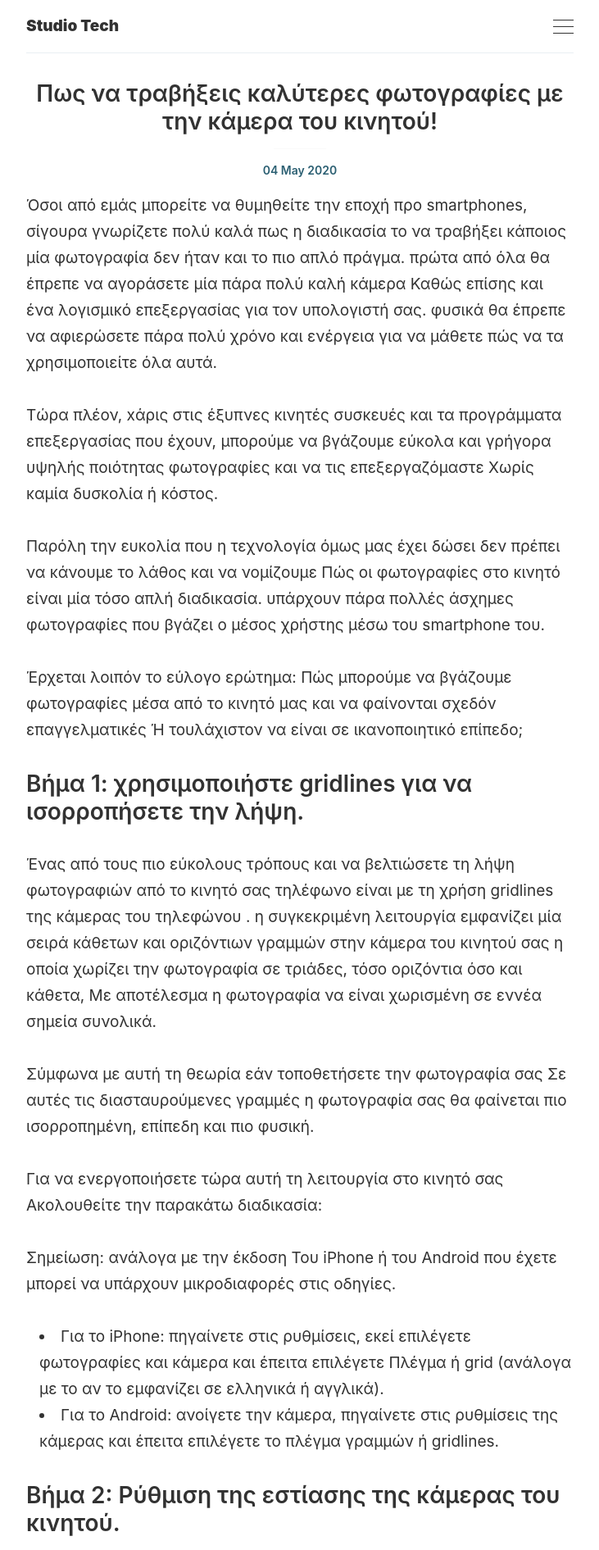
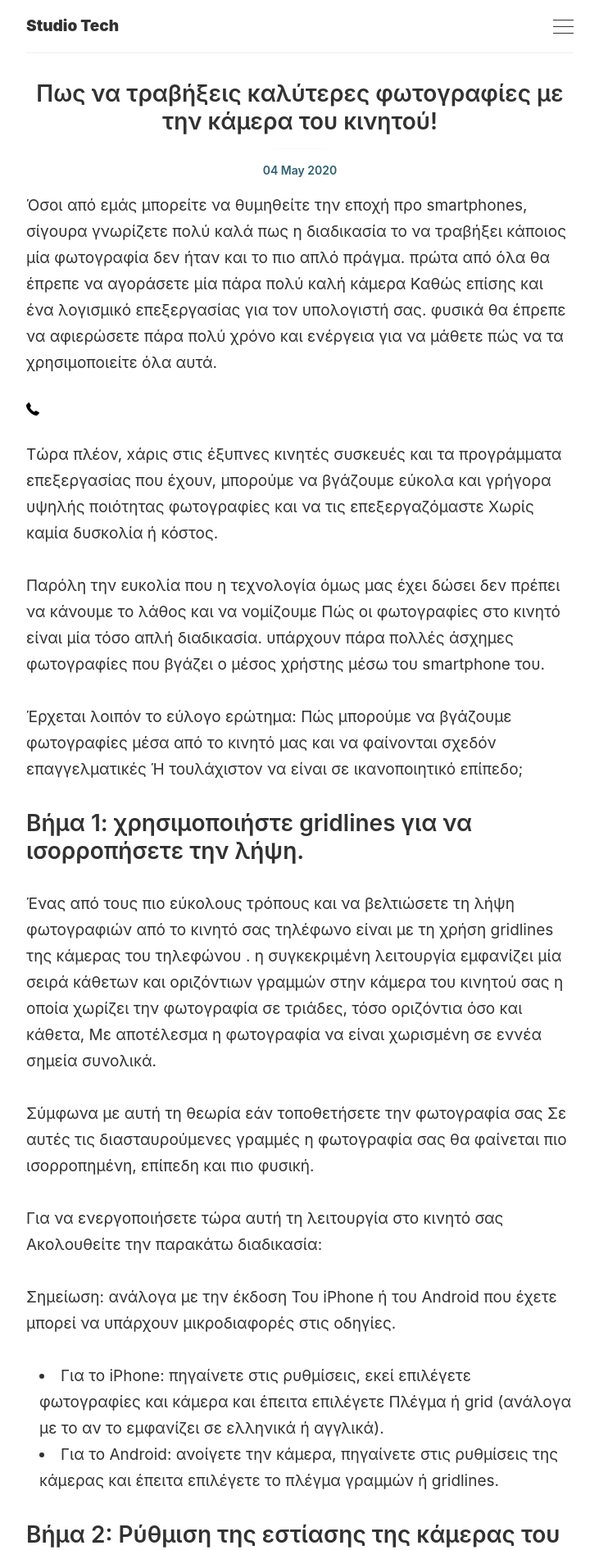
Before and after one commit to alexitsios/site, a Jekyll site: the page built from _posts/2020-05-04-pos-na-trabikseis-kaluteres-photographies-me-tin-kamera-tou-kinitou.markdown, in a window 1280 px wide. Shown: the top 1891 px of the page at 82% size, without its empty margins (274-1005 px from the left). Built offline with Jekyll 4.4.1, drawn with Linux system fonts in a browser that asks for light colours; comment, search, counter and statistics services are not loaded.

Commit message:
Updated Pos Na Trabikseis Kaluteres Photographies Me Tin Kamera Tou Kinitou

```diff
--- a/_posts/2020-05-04-pos-na-trabikseis-kaluteres-photographies-me-tin-kamera-tou-kinitou.markdown
+++ b/_posts/2020-05-04-pos-na-trabikseis-kaluteres-photographies-me-tin-kamera-tou-kinitou.markdown
@@ -6,6 +6,8 @@ layout: post
 ---
 
 Όσοι από εμάς μπορείτε να θυμηθείτε την εποχή προ smartphones, σίγουρα  γνωρίζετε πολύ καλά πως η διαδικασία το να τραβήξει κάποιος μία φωτογραφία δεν ήταν και το πιο απλό πράγμα.  πρώτα από όλα θα έπρεπε να αγοράσετε μία πάρα πολύ καλή κάμερα Καθώς επίσης και ένα λογισμικό επεξεργασίας για τον υπολογιστή σας.  φυσικά θα έπρεπε να αφιερώσετε πάρα πολύ χρόνο και ενέργεια για να μάθετε πώς να τα χρησιμοποιείτε όλα αυτά.
+
+![phone-receiver.png](/uploads/phone-receiver.png)
 
 Tώρα πλέον,  xάρις στις έξυπνες κινητές συσκευές και τα προγράμματα επεξεργασίας που έχουν,  μπορούμε να βγάζουμε εύκολα και γρήγορα υψηλής ποιότητας φωτογραφίες και να τις επεξεργαζόμαστε Χωρίς καμία δυσκολία ή κόστος.
 
```
